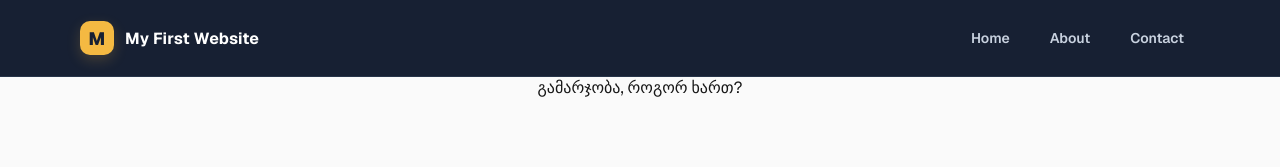
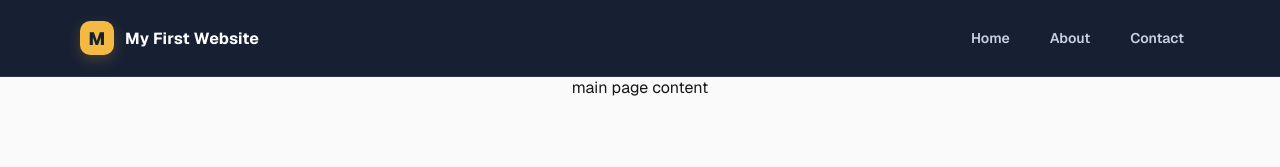
Before and after one commit to LukaBabunadze/smart-academy-project-five, a Next.js app: page / in a window 1280 px wide. Shown: the top 167 px of the page. Built offline with nearby package versions, Linux system fonts and the light colour scheme.

Commit message:
updated main page content

```diff
--- a/src/app/page.js
+++ b/src/app/page.js
@@ -18,7 +18,7 @@ export default function Home() {
   return (
     <div className={styles.page}>
       <Navbar data={navbarItems} title={"My First Website"} logo={"M"} />
-      <p>გამარჯობა, როგორ ხართ?</p>
+      <div>main page content</div>
       <Footer list={footerItems} />
     </div>
   );
```
